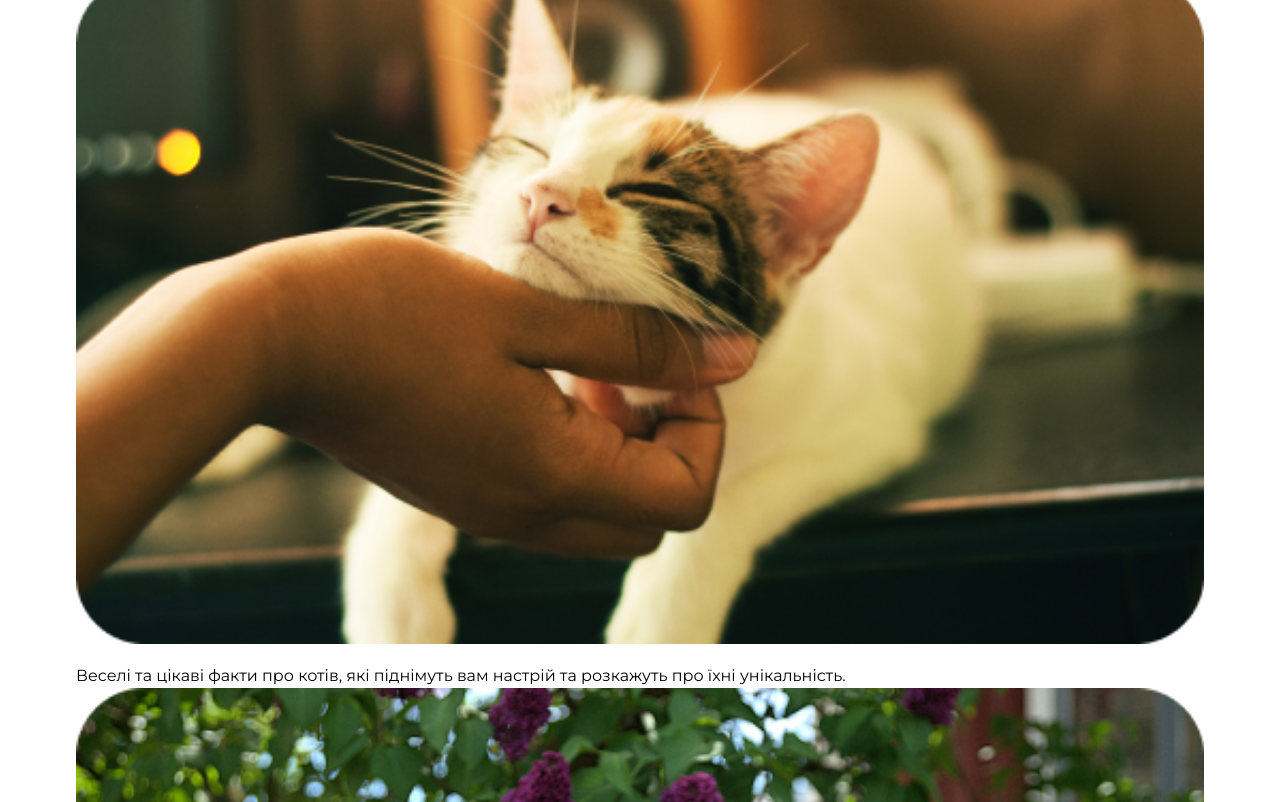
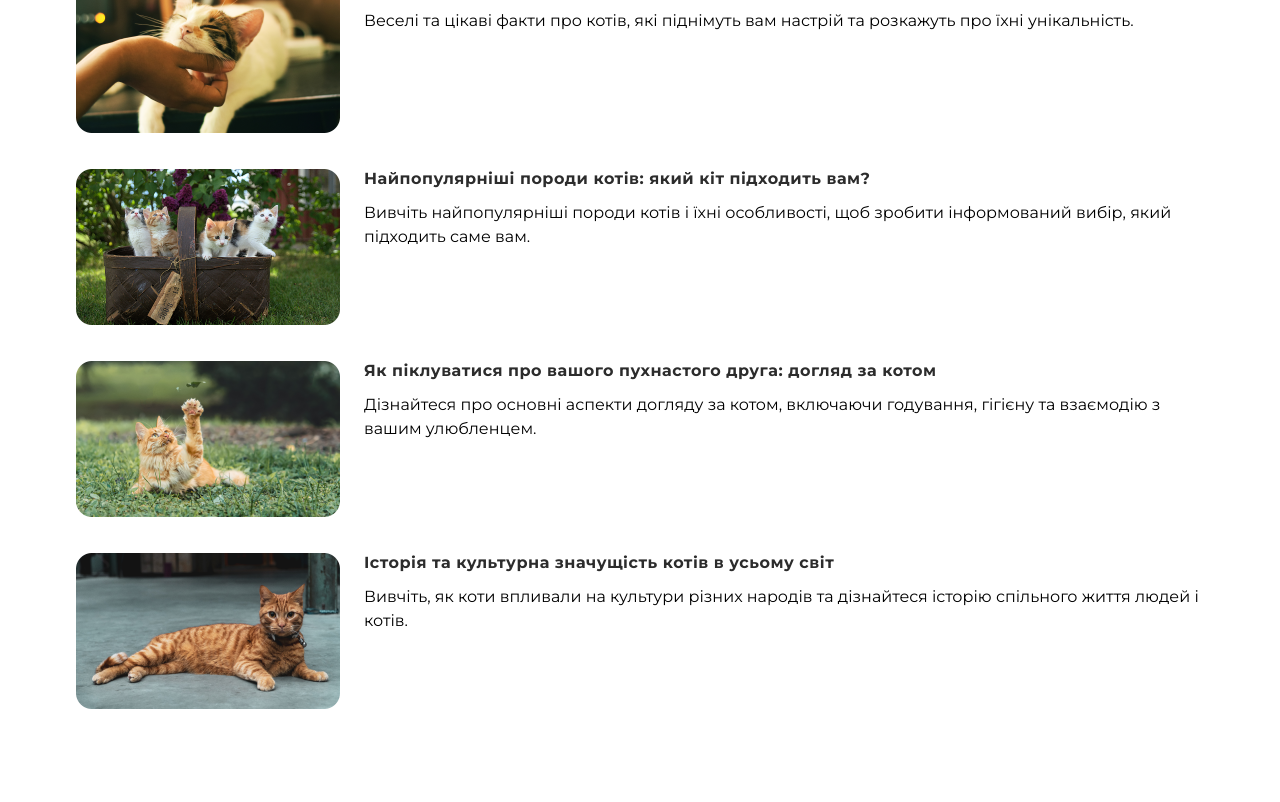
Before and after one commit to oniks98/cat-house, a website built with Vite: page index.html in a window 1280 px wide. Shown: the part 759-1561 px from the top of the page. Built offline with nearby package versions, Linux system fonts and the light colour scheme.

Commit message:
feat(blog): add grid layout and typography

```diff
--- a/index.html
+++ b/index.html
@@ -96,12 +96,12 @@
           </li>
         </ul>
         <section class="longread">
-          <ul class="blog">
+          <ul class="blog grid gap-12 mb-24 md:gap-9">
             <li class="blog-item">
-              <a href="#" class="blog-link">
+              <a href="#" class="grid gap-5 md:grid-cols-[264px_1fr] md:gap-6">
                 <img src="./img/1.png" alt="cat" class="blog-photo" />
                 <div class="wrapper">
-                  <h2 class="blog-title sub-title">
+                  <h2 class="sub-title text-grey mb-3">
                     Забавні факти про котів, які вас здивують
                   </h2>
                   <p class="blog-text">
@@ -112,10 +112,10 @@
               </a>
             </li>
             <li class="blog-item">
-              <a href="#" class="blog-link">
+              <a href="#" class="grid gap-5 md:grid-cols-[264px_1fr] md:gap-6">
                 <img src="./img/2.png" alt="cats" class="blog-photo" />
                 <div class="wrapper">
-                  <h2 class="blog-title sub-title">
+                  <h2 class="sub-title text-grey mb-3">
                     Найпопулярніші породи котів: який кіт підходить вам?
                   </h2>
                   <p class="blog-text">
@@ -126,10 +126,10 @@
               </a>
             </li>
             <li class="blog-item">
-              <a href="#" class="blog-link">
+              <a href="#" class="grid gap-5 md:grid-cols-[264px_1fr] md:gap-6">
                 <img src="./img/4.png" alt="red-cat" class="blog-photo" />
                 <div class="wrapper">
-                  <h2 class="blog-title sub-title">
+                  <h2 class="sub-title text-grey mb-3">
                     Як піклуватися про вашого пухнастого друга: догляд за котом
                   </h2>
                   <p class="blog-text">
@@ -140,10 +140,10 @@
               </a>
             </li>
             <li class="blog-item">
-              <a href="#" class="blog-link">
+              <a href="#" class="grid gap-5 md:grid-cols-[264px_1fr] md:gap-6">
                 <img src="./img/3.png" alt="red-cat" class="blog-photo" />
                 <div class="wrapper">
-                  <h2 class="blog-title sub-title">
+                  <h2 class="sub-title text-grey mb-3">
                     Історія та культурна значущість котів в усьому світ
                   </h2>
                   <p class="blog-text">
```
